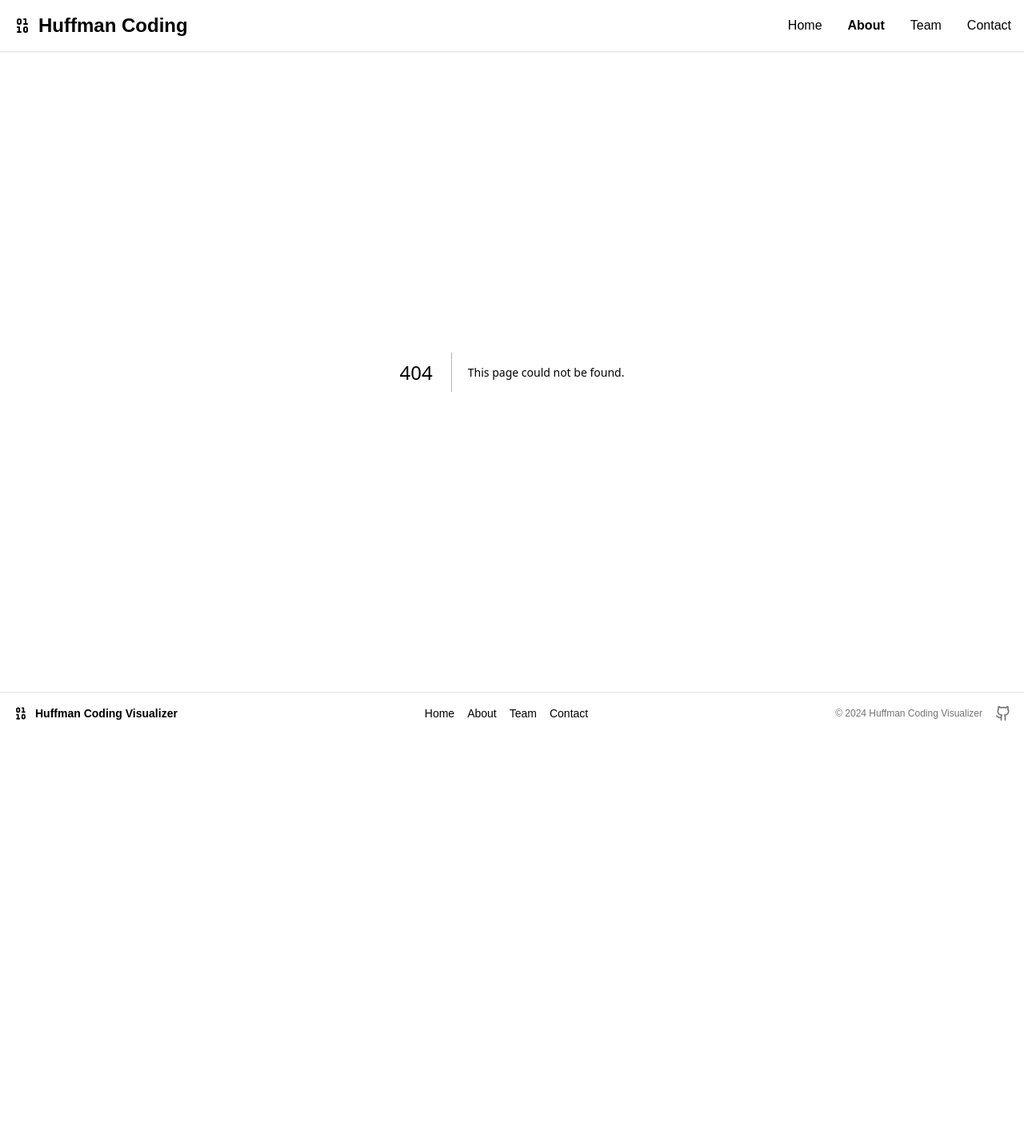
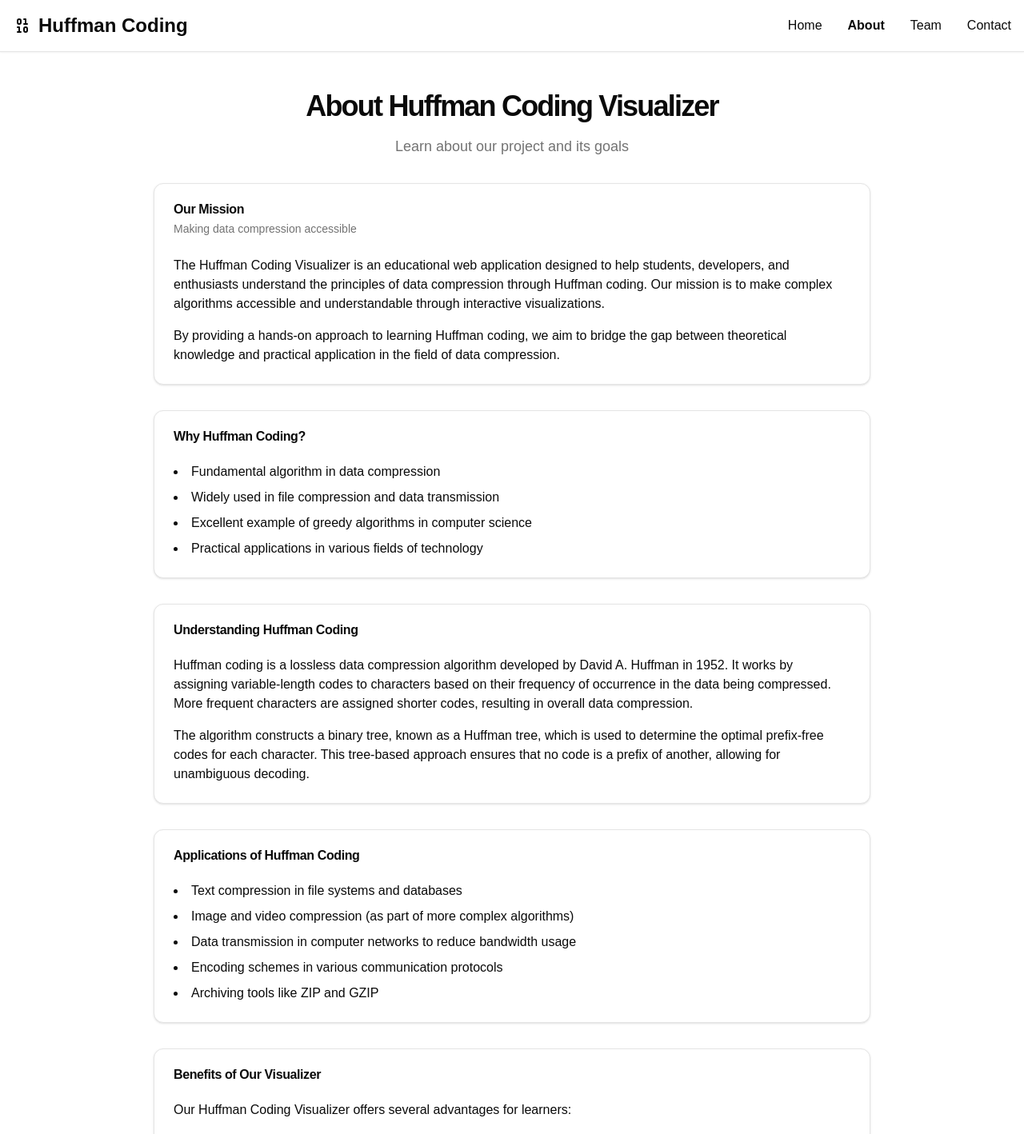
Before and after one commit to angelobaricante/huffman-coding-visualizer, a Next.js app: page /about in a window 1280 px wide. Before the commit this address had no page. Shown: the top 1418 px of the page at 80% size. Before the commit the page ends 918 px from the top, so only its background shows below. Built offline with nearby package versions, Linux system fonts and the light colour scheme.

Commit message:
add about page

```diff
--- /dev/null
+++ b/app/about/page.tsx
@@ -0,0 +1,125 @@
+import { Card, CardContent, CardDescription, CardHeader, CardTitle } from "@/components/ui/card"
+
+export default function About() {
+  return (
+    <div className="container mx-auto px-4 py-12">
+      <div className="max-w-4xl mx-auto space-y-8">
+        <div className="text-center space-y-4">
+          <h1 className="text-4xl font-bold tracking-tighter">About Huffman Coding Visualizer</h1>
+          <p className="text-lg text-muted-foreground">
+            Learn about our project and its goals
+          </p>
+        </div>
+
+        <Card>
+          <CardHeader>
+            <CardTitle>Our Mission</CardTitle>
+            <CardDescription>Making data compression accessible</CardDescription>
+          </CardHeader>
+          <CardContent className="space-y-4">
+            <p>
+              The Huffman Coding Visualizer is an educational web application designed to help students,
+              developers, and enthusiasts understand the principles of data compression through Huffman coding.
+              Our mission is to make complex algorithms accessible and understandable through interactive
+              visualizations.
+            </p>
+            <p>
+              By providing a hands-on approach to learning Huffman coding, we aim to bridge the gap between
+              theoretical knowledge and practical application in the field of data compression.
+            </p>
+          </CardContent>
+        </Card>
+
+        <Card>
+          <CardHeader>
+            <CardTitle>Why Huffman Coding?</CardTitle>
+          </CardHeader>
+          <CardContent>
+            <ul className="list-disc list-inside space-y-2">
+              <li>Fundamental algorithm in data compression</li>
+              <li>Widely used in file compression and data transmission</li>
+              <li>Excellent example of greedy algorithms in computer science</li>
+              <li>Practical applications in various fields of technology</li>
+            </ul>
+          </CardContent>
+        </Card>
+
+        <Card>
+          <CardHeader>
+            <CardTitle>Understanding Huffman Coding</CardTitle>
+          </CardHeader>
+          <CardContent className="space-y-4">
+            <p>
+              Huffman coding is a lossless data compression algorithm developed by David A. Huffman in 1952.
+              It works by assigning variable-length codes to characters based on their frequency of occurrence
+              in the data being compressed. More frequent characters are assigned shorter codes, resulting in
+              overall data compression.
+            </p>
+            <p>
+              The algorithm constructs a binary tree, known as a Huffman tree, which is used to determine
+              the optimal prefix-free codes for each character. This tree-based approach ensures that no
+              code is a prefix of another, allowing for unambiguous decoding.
+            </p>
+          </CardContent>
+        </Card>
+
+        <Card>
+          <CardHeader>
+            <CardTitle>Applications of Huffman Coding</CardTitle>
+          </CardHeader>
+          <CardContent>
+            <ul className="list-disc list-inside space-y-2">
+              <li>Text compression in file systems and databases</li>
+              <li>Image and video compression (as part of more complex algorithms)</li>
+              <li>Data transmission in computer networks to reduce bandwidth usage</li>
+              <li>Encoding schemes in various communication protocols</li>
+              <li>Archiving tools like ZIP and GZIP</li>
+            </ul>
+          </CardContent>
+        </Card>
+
+        <Card>
+          <CardHeader>
+            <CardTitle>Benefits of Our Visualizer</CardTitle>
+          </CardHeader>
+          <CardContent className="space-y-4">
+            <p>
+              Our Huffman Coding Visualizer offers several advantages for learners:
+            </p>
+            <ul className="list-disc list-inside space-y-2">
+              <li>Interactive step-by-step visualization of the Huffman tree construction</li>
+              <li>Real-time encoding and decoding demonstrations</li>
+              <li>Customizable input for experimenting with different data sets</li>
+              <li>Clear visual representation of frequency analysis and code assignment</li>
+              <li>Accessible explanations of each step in the algorithm</li>
+            </ul>
+            <p>
+              By using our visualizer, students and professionals can gain a deeper understanding of how
+              Huffman coding works, making it easier to grasp the concepts and apply them in real-world
+              scenarios.
+            </p>
+          </CardContent>
+        </Card>
+
+        <Card>
+          <CardHeader>
+            <CardTitle>Learn More About Huffman Coding</CardTitle>
+          </CardHeader>
+          <CardContent>
+            <div className="relative pt-[56.25%]">
+              <iframe
+                width="100%"
+                height="100%"
+                src="https://www.youtube.com/embed/0kNXhFIEd_w"
+                title="Huffman Coding Explanation"
+                allow="accelerometer; autoplay; clipboard-write; encrypted-media; gyroscope; picture-in-picture"
+                allowFullScreen
+                className="absolute inset-0"
+              ></iframe>
+            </div>
+          </CardContent>
+        </Card>
+      </div>
+    </div>
+  )
+}
```
Also changed, not shown: app/page.tsx (+0 -51 lines).
